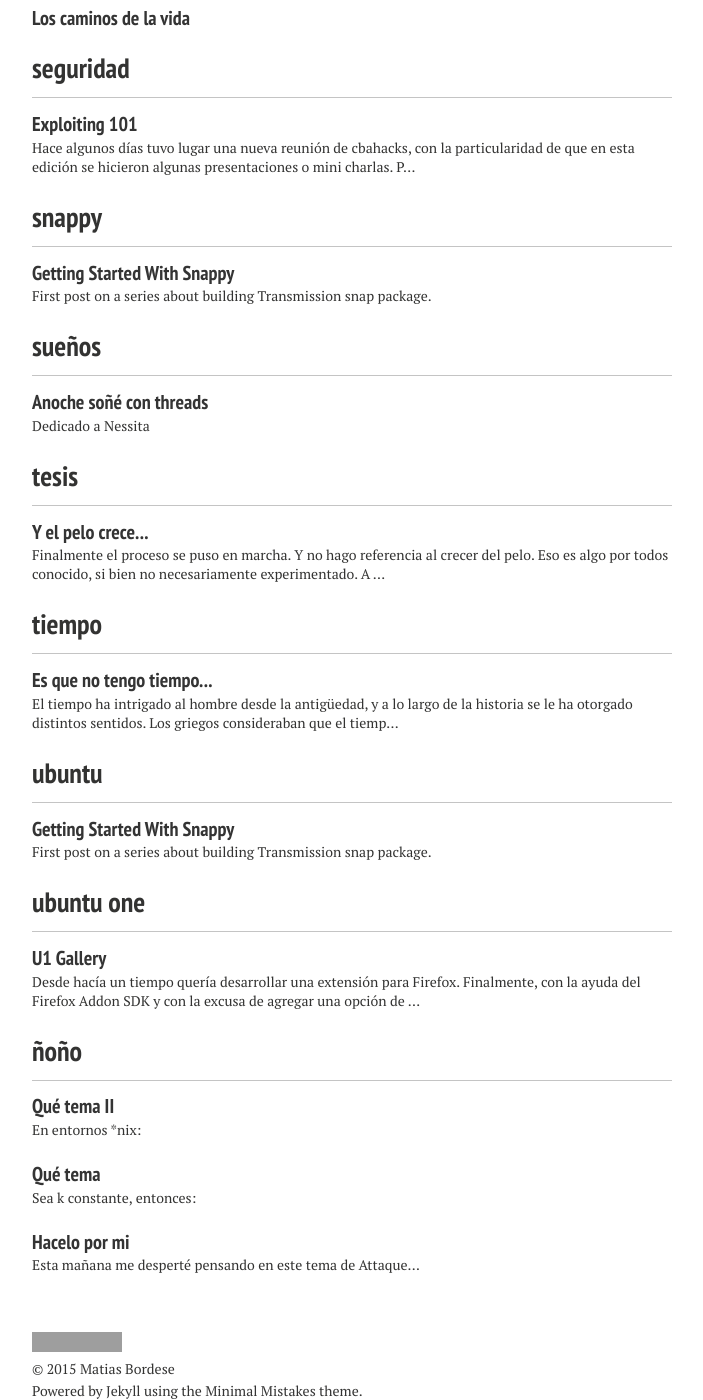
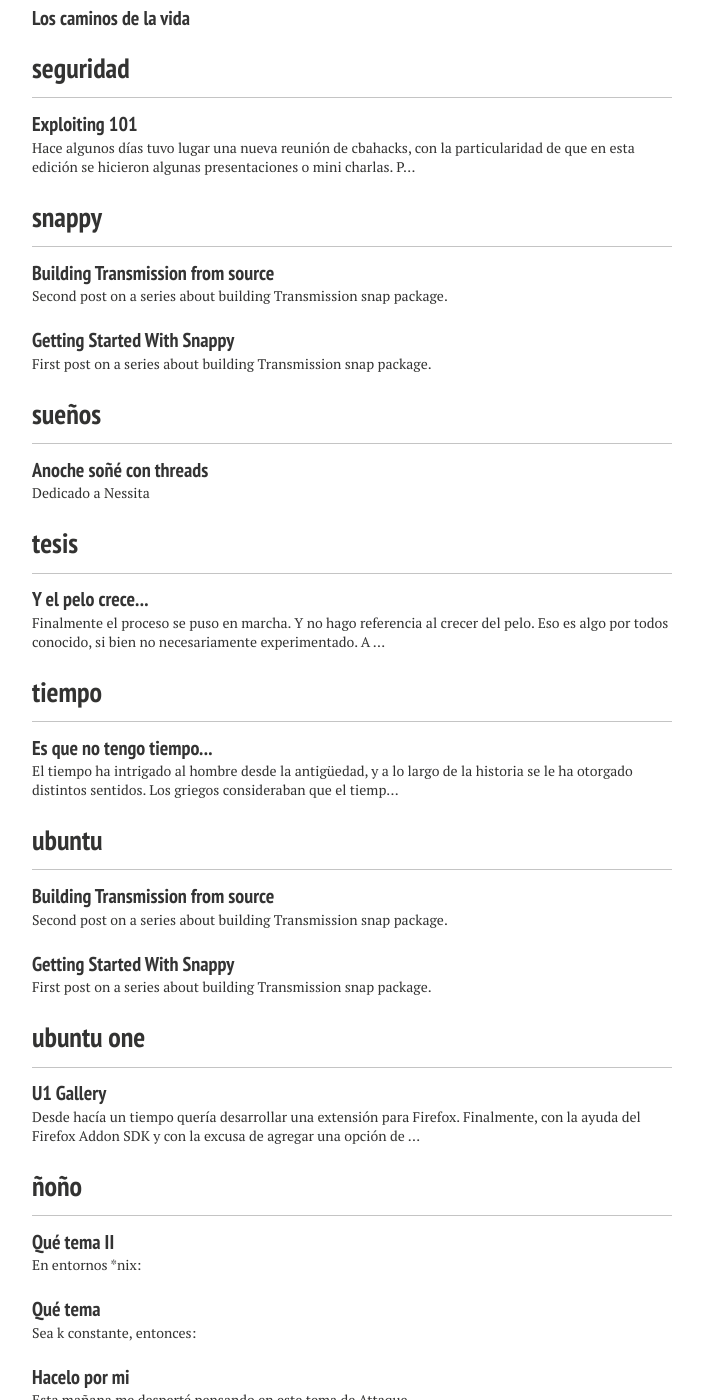
Before and after one commit to matiasb/matiasb.github.io, a Jekyll site: the page built from tags/index.md, in a window 1280 px wide and 1400 px high, scrolled down 6333 px. Shown: the whole window, without its empty margins (288-991 px from the left). Built offline with Jekyll 4.4.1, drawn with Linux system fonts in a browser that asks for light colours; nearby versions of some CDN libraries; some of the changed lines change nothing that is shown; grey boxes are pictures that could not be loaded.

Commit message:
Post: building transmission from source.

```diff
--- a/_posts/en/2015-10-20-getting-started-with-snappy.md
+++ b/_posts/en/2015-10-20-getting-started-with-snappy.md
@@ -12,7 +12,7 @@ image:
 date: 2015-10-20T21:36:19-03:00
 ---
 
-*This is part of a series describing how I got transmission compiled and running for Snappy Ubuntu Core.*
+*This is part of a series describing how I got [Transmission](https://uappexplorer.com/app/transmission.matiasb) compiled and running for Snappy Ubuntu Core.*
 {: .notice}
 
 
@@ -110,7 +110,7 @@ Coming next
 
 And that's it, we have our initial development environment setup. Next steps will be:
 
-* Build transmission from source
+* [Build transmission from source]({% post_url en/2015-10-30-building-transmission-from-source %})
 * Build initial snap package
 * Build transmission for ARM (using Raspberry 2 setup)
 * Build multi-architecture snap package
--- /dev/null
+++ b/_posts/en/2015-10-30-building-transmission-from-source.md
@@ -0,0 +1,156 @@
+---
+layout: post
+title: Building Transmission from source
+modified:
+author: matiasb
+categories: [en]
+comments: true
+excerpt: Second post on a series about building Transmission snap package.
+tags: [snappy, ubuntu]
+image:
+  feature:
+date: 2015-10-30T21:36:19-03:00
+---
+
+*This is part of a series describing how I got [Transmission](https://uappexplorer.com/app/transmission.matiasb) compiled and running for Snappy Ubuntu Core.*
+{: .notice}
+
+
+Transmission
+------------
+
+Transmission[^1] is a open-source, cross-platform bittorrent client. One of its advantages is that there are multiple remote clients you can use to connect to a running transmission daemon (through its RPC API) to manage your downloads.
+
+The goal is to compile and create a snap package for the latest stable release of transmission daemon (2.84).
+
+[^1]: http://www.transmissionbt.com/
+
+
+Building Transmission
+---------------------
+
+To build Transmission (written in C) we will need a few tools installed first; there are also some dependencies/libraries that we have to compile in order to get the final binaries. We will need to provide those compiled libraries in our snap package too (because our application will run isolated in Ubuntu Core).
+
+I will be running all this building steps in my host computer running Ubuntu 64 bits. This means I'll be getting amd64 binaries as a result (which means, after packaging we will have an amd64 snap package, runnable in our Snappy VM). In a future post I will describe how to build Transmission for ARM and how to package it in a multi-architecture snap.
+
+### Installing required tools
+
+{% highlight bash %}
+$ sudo apt-get install install build-essentials pkg-config autoconf automake
+{% endhighlight %}
+
+### Getting dependencies and Transmission sources
+
+To build Transmission we will need the following libraries:
+
+* [libevent](http://libevent.org/) (I used 2.0.22-stable)
+* [zlib](http://zlib.net/) (1.2.8)
+* [openssl](http://openssl.org/) (1.0.2d)
+* [libcurl](http://curl.haxx.se/) (7.45)
+
+The latest versions of each should work too.
+
+### Compiling dependencies
+
+I created a directory where I'm going to download sources (deps), and another where compiled libraries will be installed:
+
+{% highlight bash %}
+$ mkdir deps
+$ mkdir build
+{% endhighlight %}
+
+Let's download and compile dependencies:
+
+{% highlight bash %}
+$ cd deps
+{% endhighlight %}
+
+
+#### libevent
+
+{% highlight bash %}
+$ wget https://sourceforge.net/projects/levent/files/libevent/libevent-2.0/libevent-2.0.22-stable.tar.gz
+$ tar xvfz libevent-2.0.22-stable.tar.gz
+$ cd libevent-2.0.22-stable
+$ ./configure --prefix=/home/matiasb/projects/snappy/build
+$ make
+$ make install
+$ cd ..
+{% endhighlight %}
+
+
+#### zlib
+
+{% highlight bash %}
+$ wget http://zlib.net/zlib-1.2.8.tar.gz
+$ tar xvfz zlib-1.2.8.tar.gz
+$ cd zlib-1.2.8
+$ ./configure --prefix=/home/matiasb/projects/snappy/build
+$ make
+$ make install
+$ cd ..
+{% endhighlight %}
+
+
+#### openssl
+
+{% highlight bash %}
+$ wget http://openssl.org/source/openssl-1.0.2d.tar.gz
+$ tar xvfz openssl-1.0.2d.tar.gz
+$ cd openssl-1.0.2d
+$ ./config --prefix="/home/matiasb/projects/snappy/build" shared zlib-dynamic -I"/home/matiasb/projects/snappy/build/include"
+$ make
+$ make install
+$ cd ..
+{% endhighlight %}
+
+(note we compile against our recently compiled zlib library)
+
+#### libcurl
+
+{% highlight bash %}
+$ wget http://curl.haxx.se/download/curl-7.45.0.tar.gz
+$ tar xvfz curl-7.45.0.tar.gz
+$ cd curl-7.45.0
+$ ./configure --prefix="/home/matiasb/projects/snappy/build" --with-zlib="/home/matiasb/projects/snappy/build/" --with-ssl="/home/matiasb/projects/snappy/build"
+$ make
+$ make install
+$ cd ..
+{% endhighlight %}
+
+(note we compile against our recently compiled zlib and openssl libraries)
+
+### Compiling Transmission
+
+We will compile Transmission, daemon only, against our just compiled libraries.
+
+{% highlight bash %}
+$ wget http://download.transmissionbt.com/files/transmission-2.84.tar.xz
+$ tar xvfJ transmission-2.84.tar.xz
+$ cd transmission-2.84
+$ ./configure --prefix=/home/matiasb/projects/snappy/build/transmission --without-gtk --disable-libnotify --disable-mac --disable-wx --disable-beos --enable-utp --disable-nls --enable-inotify --enable-lightweight --disable-cli --enable-daemon --with-zlib=/home/matiasb/projects/snappy/build PKG_CONFIG=/usr/bin/pkg-config PKG_CONFIG_PATH=/home/matiasb/projects/snappy/build/lib/pkgconfig CPPFLAGS=-DTR_EMBEDDED
+$ make
+$ make install
+$ cd ..
+{% endhighlight %}
+
+If everything went ok, you should have your Transmission binaries in the build/transmission/bin directory.
+
+To give it a try you could do:
+
+{% highlight bash %}
+$ cd ../build/transmission/bin
+$ export LD_LIBRARY_PATH=/home/matiasb/projects/snappy/build/lib
+$ ./transmission-daemon -f
+{% endhighlight %}
+
+
+Coming next
+-----------
+
+And that's it, we have transmission daemon compiled and running, completely isolated from system dependencies. Next steps will be:
+
+* Build initial snap package
+* Build transmission for ARM (using Raspberry 2 setup)
+* Build multi-architecture snap package
+* Build transmission using snapcraft
```
